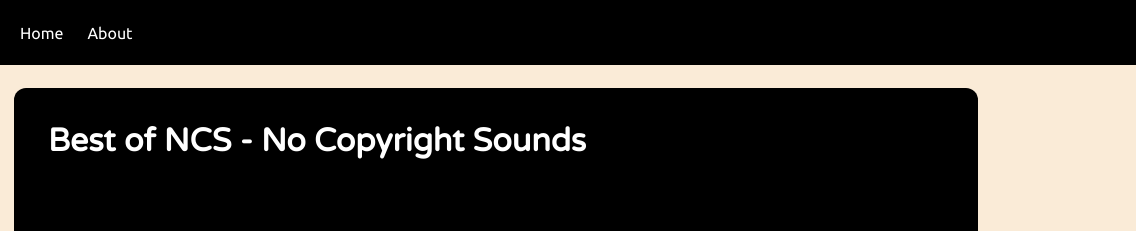
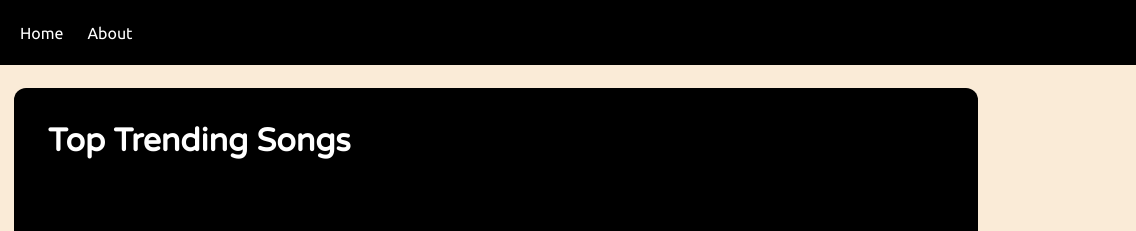
Before and after one commit to abhinavtanwar/Spotify-Clone, a plain HTML site: page index.html in a window 1280 px wide. Shown: the top 231 px of the page, 144-1280 px from the left. Drawn offline with Linux system fonts and the light colour scheme.

Commit message:
Update index.html

```diff
--- a/index.html
+++ b/index.html
@@ -18,7 +18,7 @@
 
     <div class="container">
       <div class="songList">
-        <h1>Best of NCS - No Copyright Sounds</h1>
+        <h1>Top Trending Songs</h1>
         <div class="songItemContainer">
           <div class="songItem">
             <img alt="1" />
```
